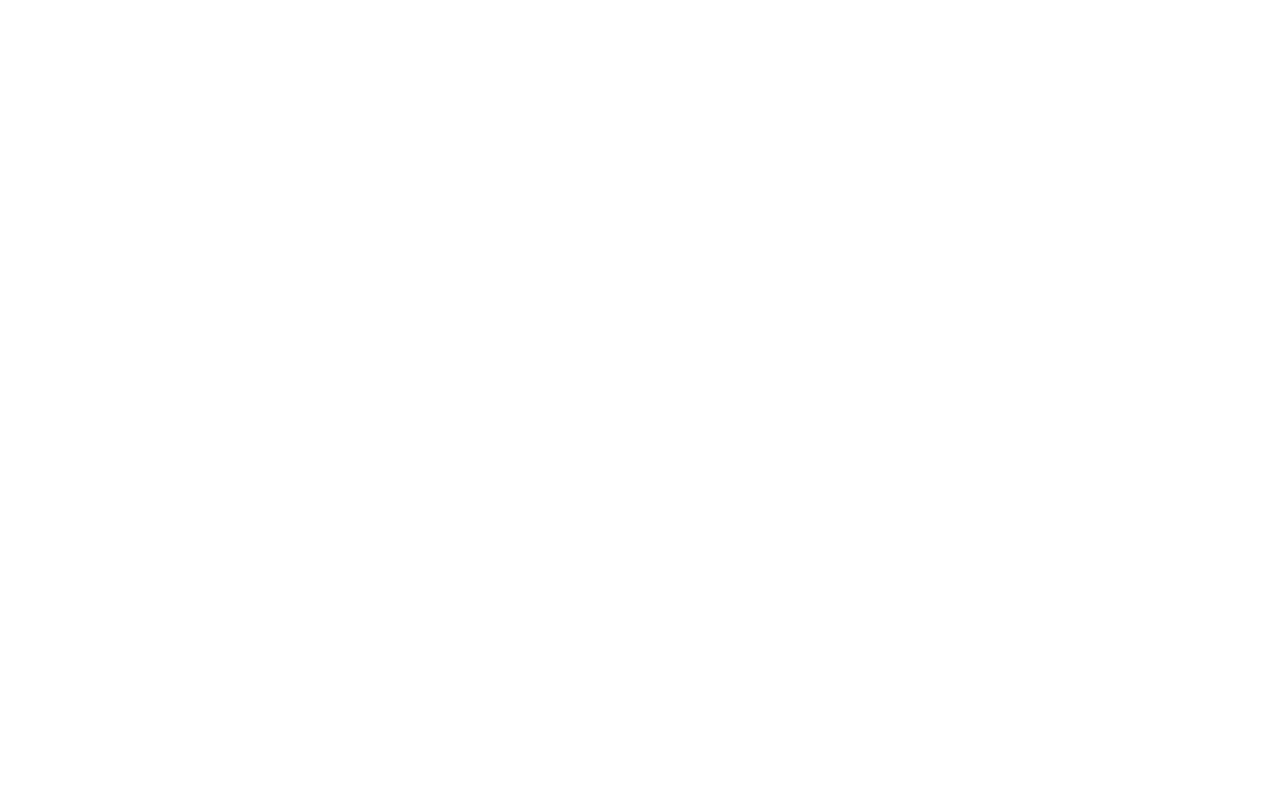
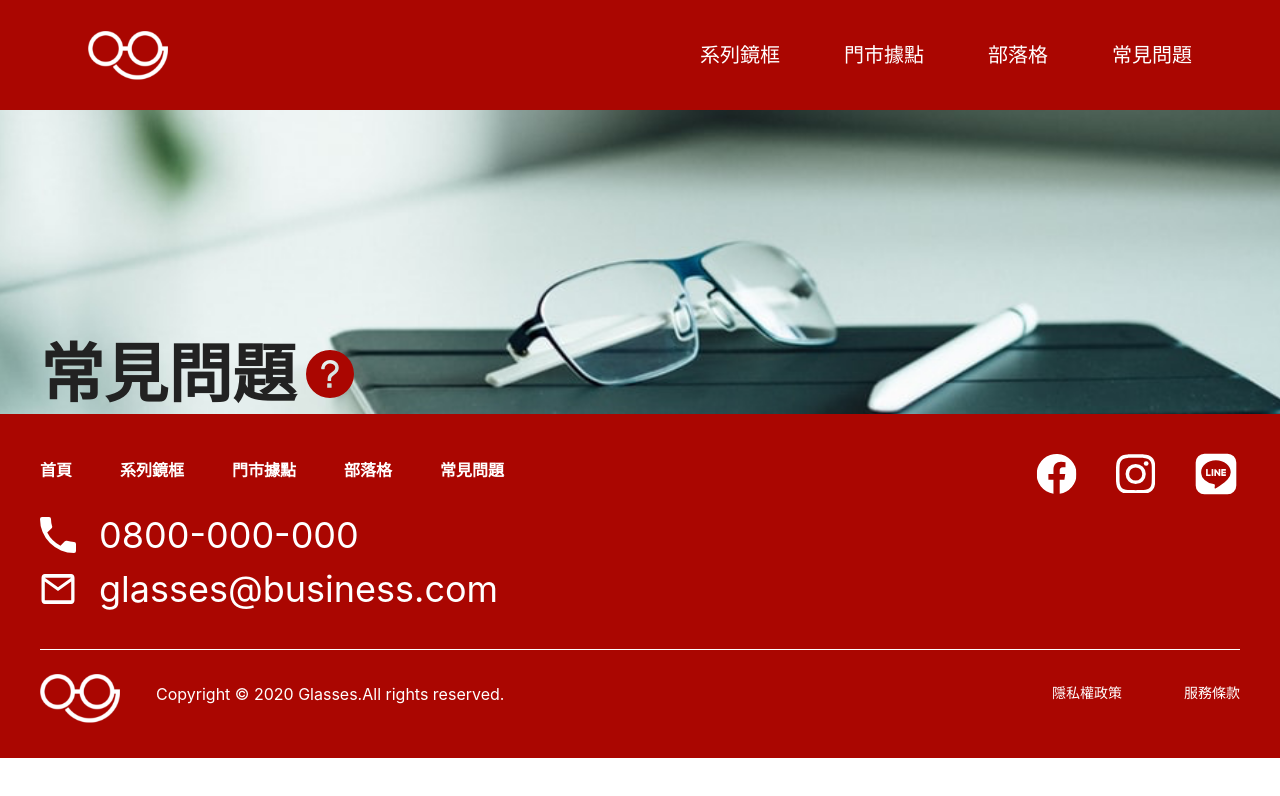
Before and after one commit to Chris1085-Learning/LiveCourseLayout-w4, a plain HTML site: page faq.html in a window 1280 px wide. Drawn offline with Linux system fonts and the light colour scheme.

Commit message:
feat: Adding banner section

```diff
--- a/faq.html
+++ b/faq.html
@@ -0,0 +1,84 @@
+<!DOCTYPE html>
+<html lang="en">
+  <head>
+    <meta charset="UTF-8" />
+    <meta name="viewport" content="width=device-width, initial-scale=1.0" />
+    <title>LiveCourseLayout-w4</title>
+    <link rel="stylesheet" href="./css/reset.css" />
+    <link rel="stylesheet" href="./css/style.css" />
+  </head>
+  <body>
+    <header class="header d-flex align-items-center">
+      <div class="menuBtn">
+        <input class="" type="checkbox" />
+        <span class="menuBar"></span>
+        <span class="menuBar"></span>
+        <span class="menuBar"></span>
+      </div>
+
+      <h1 class="logo">玩酷眼鏡</h1>
+      <ul class="menu d-flex">
+        <li class="menu-item"><a href="./index.html">系列鏡框</a></li>
+        <li class="menu-item"><a href="#">門市據點</a></li>
+        <li class="menu-item"><a href="#">部落格</a></li>
+        <li class="menu-item"><a href="./faq.html">常見問題</a></li>
+      </ul>
+    </header>
+
+    <section class="faq-banner d-flex align-items-end">
+      <div class="container">
+        <div class="banner-title d-flex">
+          <h2 class="title">常見問題</h2>
+          <img class="bannerImg" src="./images/icon-help.svg" alt="" />
+        </div>
+      </div>
+    </section>
+
+    <footer class="footer text-white">
+      <div class="container">
+        <div class="row d-flex justify-content-between footer-Content">
+          <div class="footerMenu">
+            <ul class="footerMenu-list d-flex">
+              <li class="footerMenu-list-item"><a class="footerLink" href="#">首頁</a></li>
+              <li class="footerMenu-list-item"><a class="footerLink" href="#">系列鏡框</a></li>
+              <li class="footerMenu-list-item"><a class="footerLink" href="#">門市據點</a></li>
+              <li class="footerMenu-list-item"><a class="footerLink" href="#">部落格</a></li>
+              <li class="footerMenu-list-item"><a class="footerLink" href="#">常見問題</a></li>
+            </ul>
+            <ul class="footer-contact">
+              <li class="footer-contactList d-flex align-items-center">
+                <img class="footer-contactImg" src="./images/icon-phone.svg" alt="" class="listImg" />
+                <span class="listText">0800-000-000</span>
+              </li>
+              <li class="footer-contactList d-flex align-items-center">
+                <img class="footer-contactImg" src="./images/icon-mail.svg" alt="" class="listImg" />
+                <span class="listText">glasses@business.com</span>
+              </li>
+            </ul>
+          </div>
+          <div>
+            <ul class="social d-flex">
+              <li class="social-icons">
+                <img class="social-iconsImg" src="./images/icon-fb.svg" alt="" class="listImg" />
+              </li>
+              <li class="social-icons">
+                <img class="social-iconsImg" src="./images/icon-ig.svg" alt="" class="listImg" />
+              </li>
+              <li class="social-icons">
+                <img class="social-iconsImg" src="./images/icon-line.svg" alt="" class="listImg" />
+              </li>
+            </ul>
+          </div>
+        </div>
+        <div class="row provision justify-content-between">
+          <img class="provision-logo" src="./images/logo.png" alt="" class="listImg" />
+          <span class="copyright">Copyright © 2020 Glasses.All rights reserved.</span>
+          <ul class="provision-list d-flex">
+            <li class="provision-list-item"><a class="footerLink" href="#">隱私權政策</a></li>
+            <li class="provision-list-item"><a class="footerLink" href="#">服務條款</a></li>
+          </ul>
+        </div>
+      </div>
+    </footer>
+  </body>
+</html>
--- a/sass/_flex.scss
+++ b/sass/_flex.scss
@@ -34,3 +34,7 @@
 .justify-content-between {
   justify-content: space-between;
 }
+
+.align-items-end {
+  align-items: flex-end;
+}
--- a/sass/_footer.scss
+++ b/sass/_footer.scss
@@ -1,6 +1,7 @@
 .footer {
   background-color: #aa0601;
   padding-top: 36px;
+  padding-bottom: 24px;
 }
 
 .footerLink {
--- a/sass/pages/_faq.scss
+++ b/sass/pages/_faq.scss
@@ -0,0 +1,37 @@
+.faq-banner {
+  width: 100%;
+  background-image: url(../../images/72.png);
+  background-repeat: no-repeat;
+  background-position: center center;
+  background-size: cover;
+  height: 304px;
+
+  .bannerImg {
+    margin-left: 10px;
+  }
+
+  .title {
+    line-height: 80px;
+  }
+
+  @include pad {
+    background-image: url(../../images/72_pad.png);
+
+    .bannerImg {
+      margin-left: 16px;
+    }
+  }
+
+  @include mobile {
+    background-image: url(../../images/72_phone.png);
+    height: 143px;
+
+    .bannerImg {
+      margin-left: 8px;
+    }
+
+    .title {
+      font-size: 28px;
+    }
+  }
+}
--- a/sass/pages/_index.scss
+++ b/sass/pages/_index.scss
@@ -1,6 +1,6 @@
-// .test {
-//   border: 1px solid green;
-// }
+.test {
+  border: 1px solid green;
+}
 
 /*=====================================
 =            首頁封面 block            =
```
Also changed, not shown: index.html (+3 -4 lines), css/style.css, images/72.png (added), images/72_pad.png (added), images/72_phone.png (added), 1 other file.
